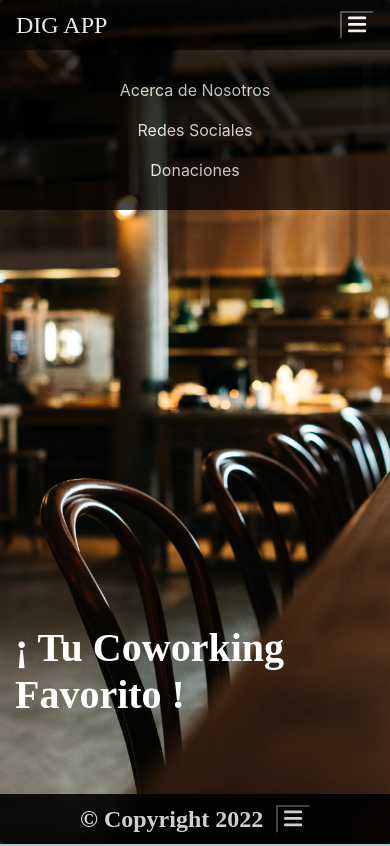
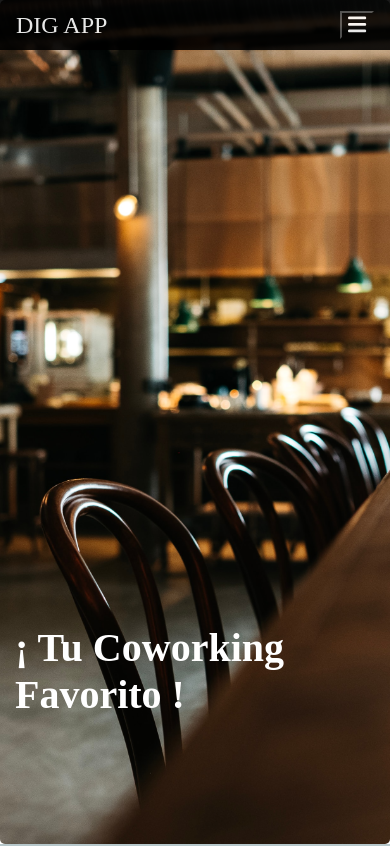
Before and after one commit to se2-group5/FrontEnd, a React (Create React App) app: page / in a window 390 px wide. Shown: the top 846 px of the page. Built offline with nearby package versions, Linux system fonts and the light colour scheme; a web font is replaced by a local one.

Commit message:
home responsive

```diff
--- a/src/App.js
+++ b/src/App.js
@@ -27,9 +27,9 @@ function App() {
       <div className="header">
         <Navbar />
       </div>
-      <div className="footer">
+      {/*  <div className="footer">
         <Footer />
-      </div>
+      </div> */}
     </div>
   );
 }
```
